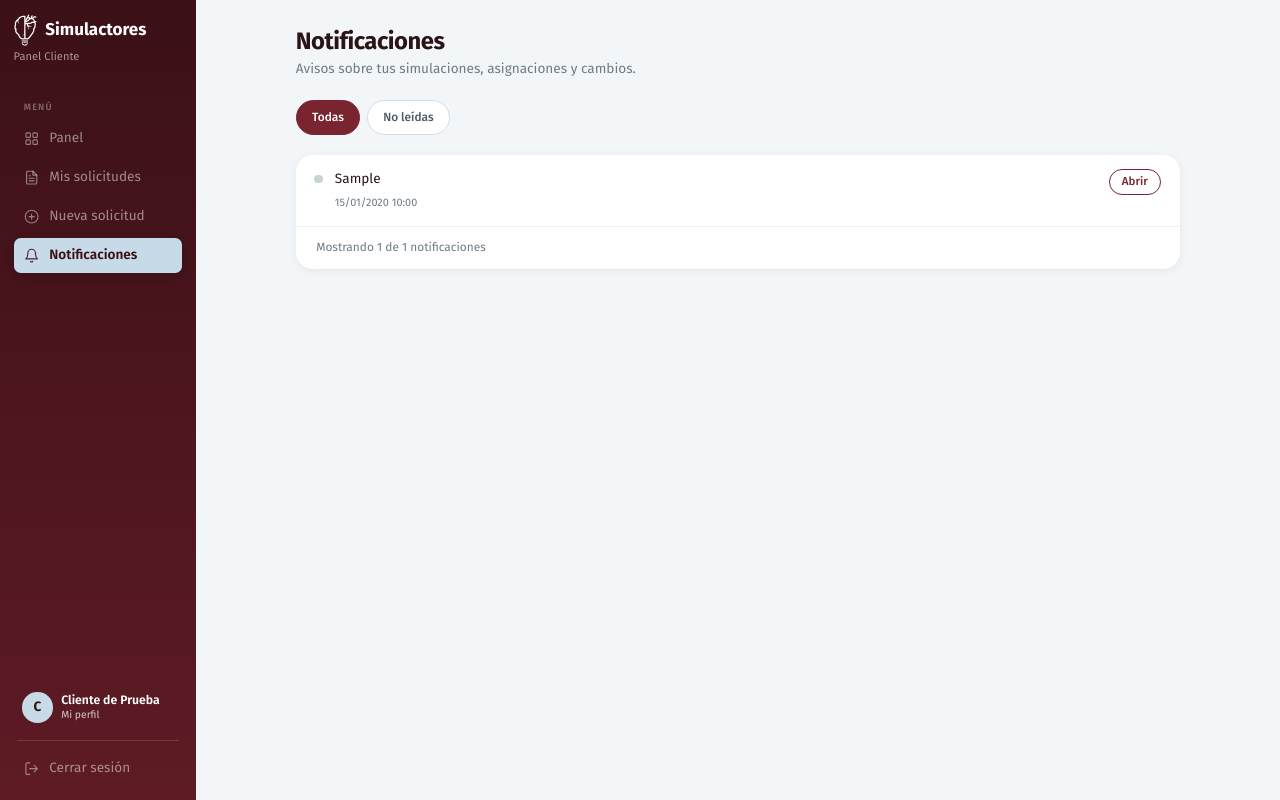
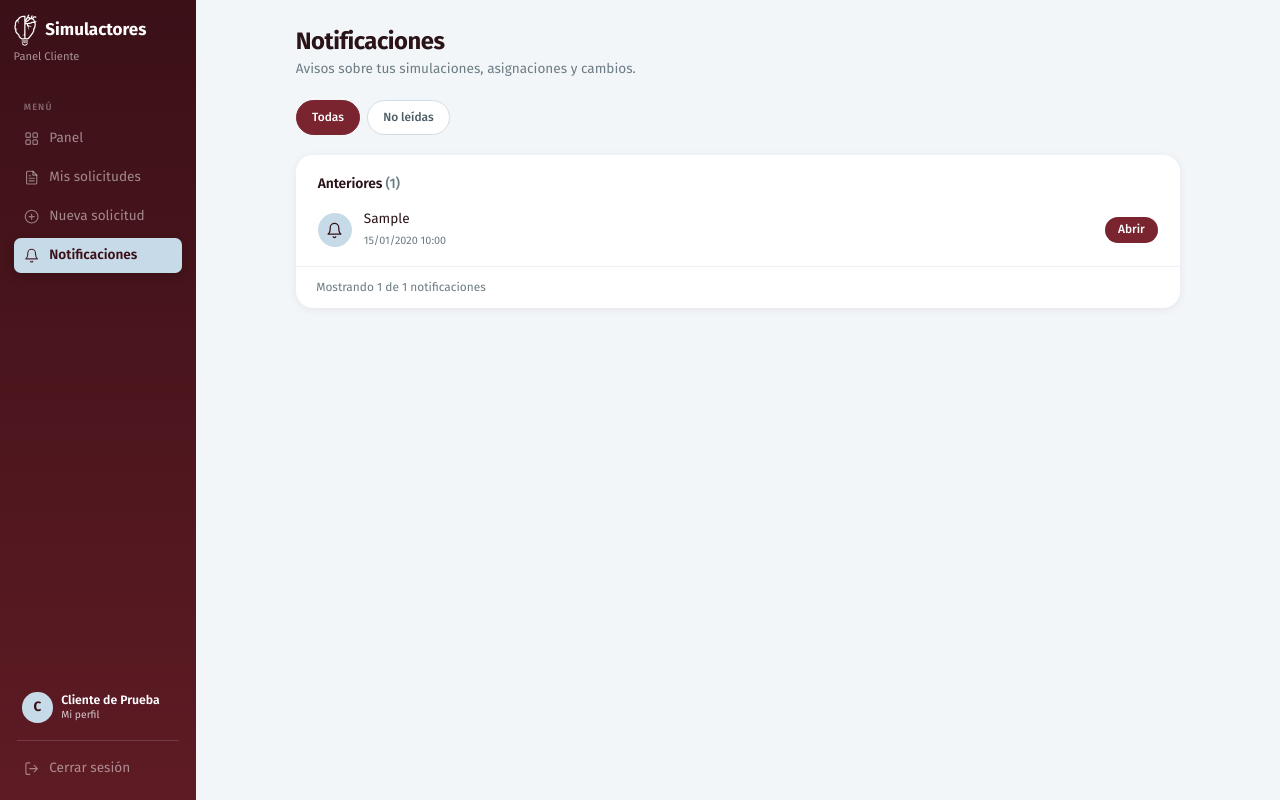
Before and after one commit to Emurillo26/SimGest, a Django app: page /notificaciones/ in a window 1280 px wide. Run offline with Django 5.2, Linux system fonts and the light colour scheme; a user stored in the database is signed in; data comes from the database, SQL or seed files in the repository; tables that the repository leaves empty hold one stand-in row (values such as "Sample post").

Commit message:
Notificaciones separadas en nuevas y anteriores con acciones por aviso

```diff
--- a/simulactores/notificaciones_views.py
+++ b/simulactores/notificaciones_views.py
@@ -10,7 +10,8 @@ from .permisos import modulo_requerido
 @modulo_requerido('notificaciones')
 def notificaciones_view(request):
     """HU-30: bandeja de notificaciones del usuario (todas o solo las no leídas)."""
-    notificaciones = request.user.notificaciones.order_by('-fecha', '-id_notificacion')
+    # Primero las nuevas (no leídas) y luego las anteriores, cada grupo de la más reciente a la más antigua.
+    notificaciones = request.user.notificaciones.order_by('leido', '-fecha', '-id_notificacion')
 
     filtro_estado = request.GET.get('estado', '')
     if filtro_estado == 'no_leidas':
@@ -23,8 +24,11 @@ def notificaciones_view(request):
 
     return render(request, 'simulactores/notificaciones.html', {
         'notificaciones': pagina,
+        'nuevas': [n for n in pagina if not n.leido],
+        'anteriores': [n for n in pagina if n.leido],
         'filtro_estado': filtro_estado,
         'total_no_leidas': request.user.notificaciones.filter(leido=False).count(),
+        'total_leidas': request.user.notificaciones.filter(leido=True).count(),
     })
 
 
--- /dev/null
+++ b/simulactores/templates/simulactores/_notificacion_item.html
@@ -0,0 +1,23 @@
+<li class="notif-item{% if not notificacion.leido %} no-leida{% endif %}">
+  <span class="notif-icono" aria-hidden="true">
+    <svg viewBox="0 0 24 24" fill="none" stroke="currentColor" stroke-width="1.8" stroke-linecap="round" stroke-linejoin="round"><path d="M18 8A6 6 0 0 0 6 8c0 7-3 9-3 9h18s-3-2-3-9"/><path d="M13.73 21a2 2 0 0 1-3.46 0"/></svg>
+  </span>
+  <div class="notif-cuerpo">
+    <p class="notif-mensaje">{{ notificacion.mensaje }}</p>
+    <span class="notif-meta">{{ notificacion.fecha|date:"d/m/Y H:i" }}{% if not notificacion.leido %} · No leída{% endif %}</span>
+    {% if notificacion.correo_enviado is False %}
+      <div><span class="notif-aviso">El aviso por correo no pudo enviarse; queda disponible aquí.</span></div>
+    {% endif %}
+  </div>
+  <div class="notif-acciones">
+    {% if notificacion.enlace %}
+      <a href="{% url 'simulactores:abrir_notificacion' notificacion.id_notificacion %}" class="btn btn-sm btn-granate btn-pildora">Abrir</a>
+    {% endif %}
+    {% if not notificacion.leido %}
+    <form method="post" action="{% url 'simulactores:marcar_notificacion_leida' notificacion.id_notificacion %}">
+      {% csrf_token %}
+      <button type="submit" class="btn btn-sm btn-ver">Marcar como leída</button>
+    </form>
+    {% endif %}
+  </div>
+</li>
--- a/simulactores/templates/simulactores/notificaciones.html
+++ b/simulactores/templates/simulactores/notificaciones.html
@@ -8,31 +8,6 @@
   <meta name="viewport" content="width=device-width, initial-scale=1.0">
   <link href="https://cdn.jsdelivr.net/npm/bootstrap@5.3.3/dist/css/bootstrap.min.css" rel="stylesheet">
   <link href="{% static 'simulactores/css/estilos.css' %}" rel="stylesheet">
-  <style>
-    .notif-lista { list-style: none; margin: 0; padding: 0; }
-    .notif-item {
-      display: flex; align-items: flex-start; gap: 14px;
-      padding: 16px 22px; border-bottom: 1px solid #e8edf0;
-    }
-    .notif-item:last-child { border-bottom: 0; }
-    .notif-item.no-leida { background: #fbf3f4; }
-    .notif-punto {
-      flex: 0 0 10px; width: 10px; height: 10px; margin-top: 7px;
-      border-radius: 50%; background: #c9d2d7;
-    }
-    .notif-item.no-leida .notif-punto { background: #79242F; }
-    .notif-cuerpo { flex: 1 1 auto; min-width: 0; }
-    .notif-mensaje { margin: 0 0 4px; color: #2b1418; line-height: 1.45; }
-    .notif-item.no-leida .notif-mensaje { font-weight: 600; }
-    .notif-meta { font-size: .8rem; color: #6c7a82; }
-    .notif-aviso {
-      display: inline-block; margin-top: 6px; padding: 2px 10px;
-      border-radius: 999px; background: #fff4d6; color: #8a5a00; font-size: .78rem;
-    }
-    .notif-acciones { display: flex; flex-wrap: wrap; gap: 8px; align-items: center; }
-    .notif-acciones form { margin: 0; }
-    .notif-cabecera-acciones { display: flex; gap: 10px; align-items: center; }
-  </style>
 </head>
 <body>
 <div class="d-flex">
@@ -65,31 +40,22 @@
 
       <section class="panel-tabla">
         {% if notificaciones %}
-        <ul class="notif-lista">
-          {% for notificacion in notificaciones %}
-          <li class="notif-item{% if not notificacion.leido %} no-leida{% endif %}">
-            <span class="notif-punto" aria-hidden="true"></span>
-            <div class="notif-cuerpo">
-              <p class="notif-mensaje">{{ notificacion.mensaje }}</p>
-              <span class="notif-meta">{{ notificacion.fecha|date:"d/m/Y H:i" }}{% if not notificacion.leido %} · No leída{% endif %}</span>
-              {% if notificacion.correo_enviado is False %}
-                <div><span class="notif-aviso">El aviso por correo no pudo enviarse; queda disponible aquí.</span></div>
-              {% endif %}
-            </div>
-            <div class="notif-acciones">
-              {% if notificacion.enlace %}
-                <a href="{% url 'simulactores:abrir_notificacion' notificacion.id_notificacion %}" class="btn btn-sm btn-ver">Abrir</a>
-              {% endif %}
-              {% if not notificacion.leido %}
-              <form method="post" action="{% url 'simulactores:marcar_notificacion_leida' notificacion.id_notificacion %}">
-                {% csrf_token %}
-                <button type="submit" class="btn btn-sm btn-ver">Marcar como leída</button>
-              </form>
-              {% endif %}
-            </div>
-          </li>
-          {% endfor %}
-        </ul>
+        {% if nuevas %}
+        <div class="notif-grupo">
+          <h2 class="notif-grupo-titulo">Nuevas <span>({{ total_no_leidas }})</span></h2>
+          <ul class="notif-lista">
+            {% for notificacion in nuevas %}{% include 'simulactores/_notificacion_item.html' %}{% endfor %}
+          </ul>
+        </div>
+        {% endif %}
+        {% if anteriores %}
+        <div class="notif-grupo">
+          <h2 class="notif-grupo-titulo">Anteriores <span>({{ total_leidas }})</span></h2>
+          <ul class="notif-lista">
+            {% for notificacion in anteriores %}{% include 'simulactores/_notificacion_item.html' %}{% endfor %}
+          </ul>
+        </div>
+        {% endif %}
         <div class="tabla-pie">
           <span>Mostrando {{ notificaciones|length }}{% if notificaciones.paginator %} de {{ notificaciones.paginator.count }}{% endif %} notificaciones</span>
           {% if notificaciones.has_other_pages %}
```
